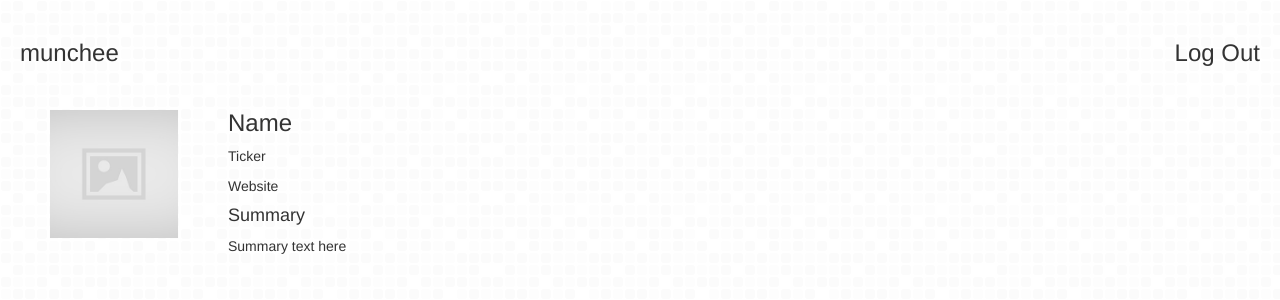
After one commit to munchee/munchee, a Django app: template munchee/templates/munchee/results.html in a window 1280 px wide. The commit adds this page. Shown: the top 300 px of the page. Run offline with Django 3.2, Linux system fonts and the light colour scheme; the template is opened without the code that fills it, so the values that code supplies are empty; some libraries are stand-ins or nearby versions.

Commit message:
Results page component

```diff
--- a/munchee/static/munchee/style.css
+++ b/munchee/static/munchee/style.css
@@ -8,6 +8,12 @@
 	overflow: hidden;
 }
 
+.placeholder {
+	width: 10%;
+	margin: 0px 50px 50px 50px;
+	float: left;
+}
+
 h1 {
 	font-family: 'ITC Avant Garde Gothic Pro';
 	font-weight: 500;
--- /dev/null
+++ b/munchee/templates/munchee/results.html
@@ -0,0 +1,43 @@
+</html>
+	<head>
+		<!-- Latest compiled and minified CSS -->
+		<link rel="stylesheet" href="https://maxcdn.bootstrapcdn.com/bootstrap/3.3.5/css/bootstrap.min.css">
+
+		<!-- Optional theme -->
+		<link rel="stylesheet" href="https://maxcdn.bootstrapcdn.com/bootstrap/3.3.5/css/bootstrap-theme.min.css">
+
+		<!-- Latest compiled and minified JavaScript -->
+		<script src="https://maxcdn.bootstrapcdn.com/bootstrap/3.3.5/js/bootstrap.min.js"></script>
+
+		<link rel="stylesheet" type="text/css" href="/static/munchee/style.css" />
+
+		<title>munchee</title>
+
+		<div style="clear: both">
+			<h3 style="float: left; margin-left: 20px">munchee<h3>
+
+			<h3 style="float: right; margin-right: 20px">Log Out</h3>
+		</div>
+		<br><br>
+	</head>
+
+	<body background="/static/munchee/background.png">
+
+		<div>
+			<img src="/static/munchee/placeholder.jpg" class="placeholder"\>
+
+			<div style="margin-top: 50px">
+				<h3 >Name</h3>
+
+				<p>Ticker</p>
+
+				<p>Website</p>
+
+				<h4>Summary</h4>
+
+				<p>Summary text here</p>
+			</div>
+		</div>
+
+	</body>
+</html>
```
Also changed, not shown: munchee/static/munchee/placeholder.jpg, munchee/templates/munchee/home.html (line endings or trailing spaces). Lines whose indentation alone changed are shown as unchanged.
